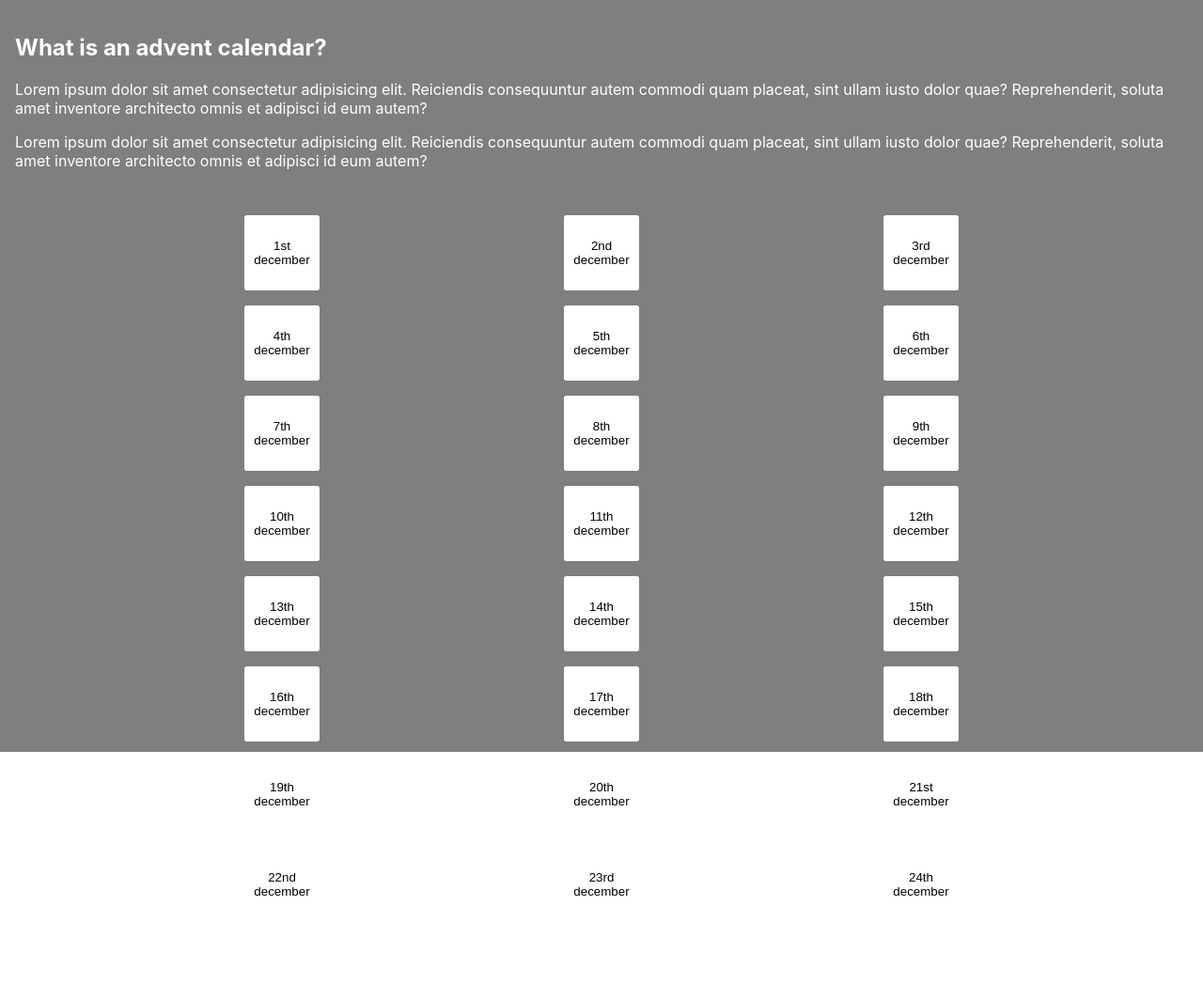
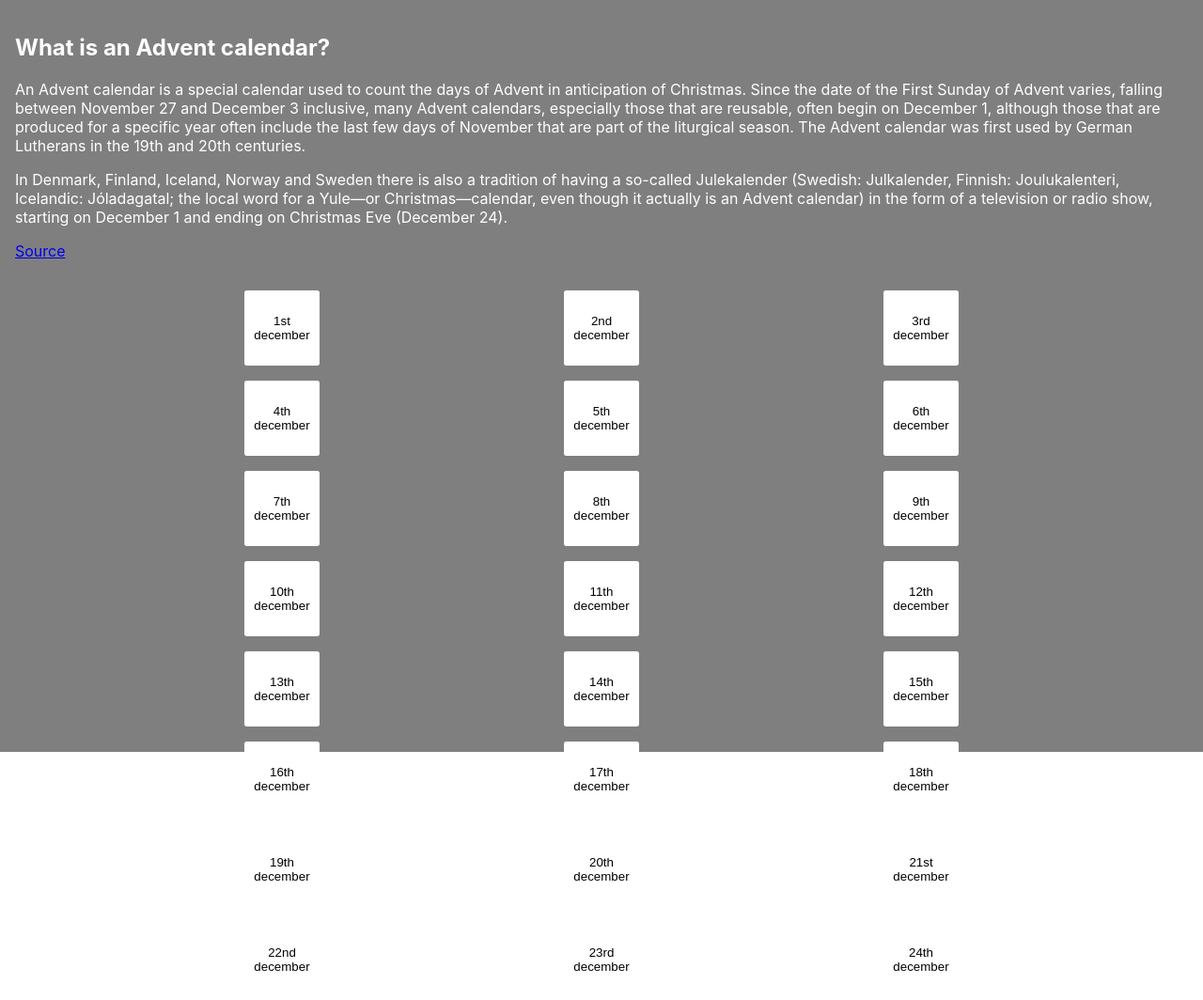
Before and after one commit to anthonkendel/theadventcalendar, a website: page src/index.html in a window 1280 px wide. Shown: the whole page at 94% size. Before the commit the page ends 997 px from the top, so only its background shows below. Drawn offline with Linux system fonts and the light colour scheme.

Commit message:
Add proper description about an advent calendar

```diff
--- a/src/index.html
+++ b/src/index.html
@@ -18,17 +18,21 @@
     <nav></nav>
     <main id="advent-calendar-app">
       <section id="advent-calendar-description" class="section">
-        <header><h1>What is an advent calendar?</h1></header>
+        <header><h1>What is an Advent calendar?</h1></header>
         <p>
-          Lorem ipsum dolor sit amet consectetur adipisicing elit. Reiciendis consequuntur autem
-          commodi quam placeat, sint ullam iusto dolor quae? Reprehenderit, soluta amet inventore
-          architecto omnis et adipisci id eum autem?
+          An Advent calendar is a special calendar used to count the days of Advent in anticipation of Christmas. Since the
+          date of the First Sunday of Advent varies, falling between November 27 and December 3 inclusive, many Advent calendars,
+          especially those that are reusable, often begin on December 1, although those that are produced for a specific year
+          often include the last few days of November that are part of the liturgical season. The Advent calendar was first
+          used by German Lutherans in the 19th and 20th centuries.
         </p>
         <p>
-          Lorem ipsum dolor sit amet consectetur adipisicing elit. Reiciendis consequuntur autem
-          commodi quam placeat, sint ullam iusto dolor quae? Reprehenderit, soluta amet inventore
-          architecto omnis et adipisci id eum autem?
+          In Denmark, Finland, Iceland, Norway and Sweden there is also a tradition of having a so-called Julekalender (Swedish:
+          Julkalender, Finnish: Joulukalenteri, Icelandic: Jóladagatal; the local word for a Yule—or Christmas—calendar, even
+          though it actually is an Advent calendar) in the form of a television or radio show, starting on December 1 and ending
+          on Christmas Eve (December 24).
         </p>
+        <a href="https://en.wikipedia.org/wiki/Advent_calendar" target="_blank" rel="noopener noreferrer">Source</a>
       </section>
 
       <section id="advent-calendar-calendar-days" class="section">
```
